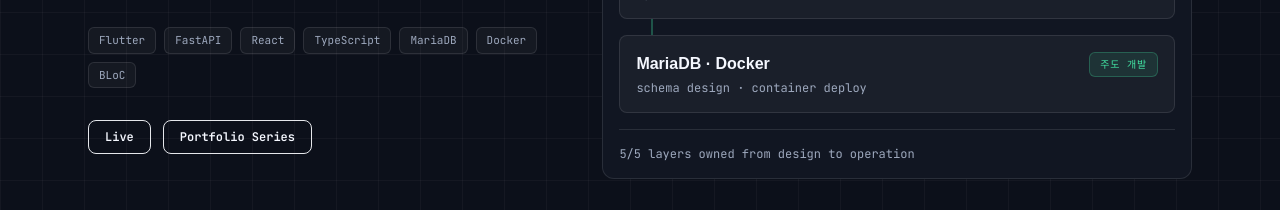
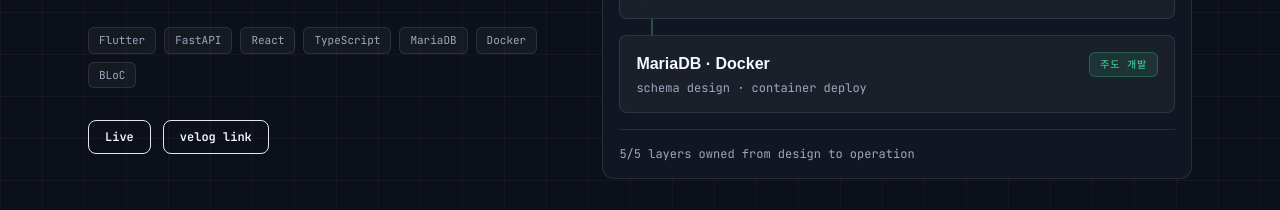
Before and after one commit to YOOCHUNGKEUN/my_portfolio, a React (Vite) app: page / in a window 1280 px wide. Shown: the part 1500-1710 px from the top of the page. Built offline with nearby package versions, Linux system fonts and the light colour scheme; a web font is replaced by a local one.

Commit message:
* feat : 프로젝트 velog link url 수정

```diff
--- a/src/constants/projects.ts
+++ b/src/constants/projects.ts
@@ -17,7 +17,7 @@
     stack: ['Flutter', 'FastAPI', 'React', 'TypeScript', 'MariaDB', 'Docker', 'BLoC'],
     links: [
       { label: 'Live', url: LINKS.siksu },
-      { label: 'Portfolio Series', url: LINKS.velog },
+      { label: 'velog link', url: LINKS.velog_siksu_web },
     ],
     architecture: [
       { label: 'Flutter 사용자 앱', detail: 'Flutter · BLoC · Clean Architecture', mine: true },
@@ -45,7 +45,7 @@
       src: 'assets/screenshots/ttukttak_01.webp',
       alt: '뚝딱위치 위치 전송 앱 주요 화면',
     },
-    links: [{ label: 'Portfolio Series', url: LINKS.velog }],
+    links: [{ label: 'velog link', url: LINKS.velog_ttuktak }],
     featured: false,
   },
   {
@@ -65,7 +65,7 @@
       src: 'assets/screenshots/pulgo_01.webp',
       alt: '풀고켜고 앱 사용 제어 및 부모 설정 화면',
     },
-    links: [{ label: 'Portfolio Series', url: LINKS.velog }],
+    links: [{ label: 'velog link', url: LINKS.velog_pulgo }],
     featured: false,
   },
   {
@@ -85,7 +85,7 @@
       src: 'assets/screenshots/passbox_01.webp',
       alt: '패스박스 비밀번호 관리 앱 주요 화면',
     },
-    links: [{ label: 'Portfolio Series', url: LINKS.velog }],
+    links: [{ label: 'velog link', url: LINKS.velog_passbox }],
     featured: false,
   },
   {
@@ -105,7 +105,7 @@
       src: 'assets/screenshots/emergencymom_01.webp',
       alt: '응급맘 소아 응급 안내 앱 주요 화면',
     },
-    links: [{ label: 'Portfolio Series', url: LINKS.velog }],
+    links: [{ label: 'velog link', url: LINKS.velog_idoc }],
     featured: false,
   },
   {
@@ -125,7 +125,7 @@
       src: 'assets/screenshots/blogdraftai_01.webp',
       alt: 'BlogDraftAI GitHub 코드 기반 블로그 초안 생성 화면',
     },
-    links: [{ label: 'Portfolio Series', url: LINKS.velog }],
+    links: [{ label: 'velog link', url: LINKS.velog_blogdraft }],
     featured: false,
   },
   {
@@ -145,7 +145,7 @@
       src: 'assets/screenshots/aifalldown_01.webp',
       alt: 'aiFallDownDetector 정상 자세와 낙상 감지 화면',
     },
-    links: [{ label: 'Portfolio Series', url: LINKS.velog }],
+    links: [{ label: 'velog link', url: LINKS.velog_aifalldown }],
     featured: false,
   },
   {
@@ -165,7 +165,7 @@
       src: 'assets/screenshots/wordpang_main.webp',
       alt: '단어팡 단어 조합 게임과 도감 화면',
     },
-    links: [{ label: 'Portfolio Series', url: LINKS.velog }],
+    links: [{ label: 'velog link', url: LINKS.velog_wordpang }],
     featured: false,
   },
 ];
--- a/src/constants/routes.ts
+++ b/src/constants/routes.ts
@@ -1,5 +1,15 @@
 export const LINKS = {
-  velog: 'https://velog.io/@tosoon3535/series/Portfolio',
+  // velog: 'https://velog.io/@tosoon3535/series/Portfolio',
+  velog_ttuktak: 'https://velog.io/@tosoon3535/%EB%9A%9D%EB%94%B1%EC%9C%84%EC%B9%98',
+  velog_pulgo: 'https://velog.io/@tosoon3535/%ED%92%80%EA%B3%A0%EC%BC%9C%EA%B3%A0',
+  velog_blogdraft: 'https://velog.io/@tosoon3535/BlogDraftAI',
+  velog_siksu_m: 'https://velog.io/@tosoon3535/%EC%8B%9D%EC%88%98%EB%8C%80%EC%9E%A5-%EB%AA%A8%EB%B0%94%EC%9D%BC',
+  velog_siksu_m_partners: 'https://velog.io/@tosoon3535/%EC%8B%9D%EC%88%98%EB%8C%80%EC%9E%A5%ED%8C%8C%ED%8A%B8%EB%84%88%EC%8A%A4-%EB%AA%A8%EB%B0%94%EC%9D%BC',
+  velog_siksu_web: 'https://velog.io/@tosoon3535/%EC%8B%9D%EC%88%98%EB%8C%80%EC%9E%A5-%EC%9B%B9-%EA%B4%80%EB%A6%AC%EC%9E%90-%ED%8E%98%EC%9D%B4%EC%A7%80',
+  velog_passbox: 'https://velog.io/@tosoon3535/%ED%8C%A8%EC%8A%A4%EB%B0%95%EC%8A%A4',
+  velog_wordpang: 'https://velog.io/@tosoon3535/%EB%8B%A8%EC%96%B4%ED%8C%A1',
+  velog_idoc: 'https://velog.io/@tosoon3535/%EC%95%84%EC%9D%B4%EB%8B%A5IDOC',
+  velog_aifalldown: 'https://velog.io/@tosoon3535/AiFallDownDetector',
   siksu: 'https://admin.siksudaejang.co.kr/admin/login',
   email: 'mailto:tosoon3535@gmail.com',
 } as const;
```
